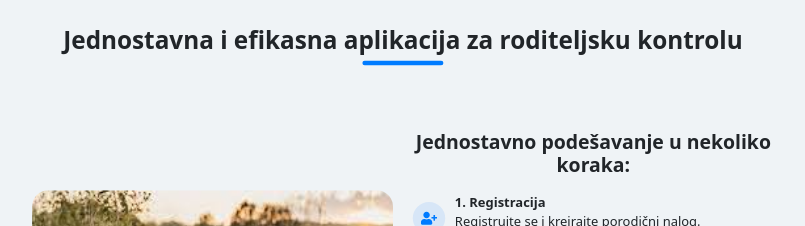
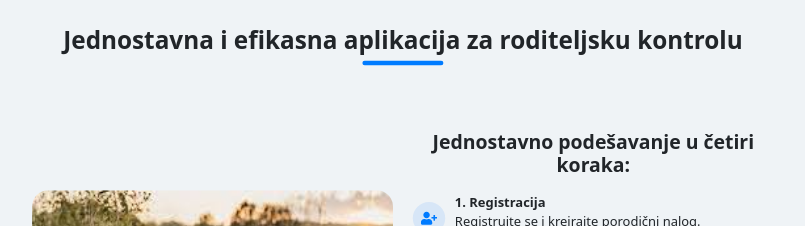
Before and after one commit to mantonic002/kliksigurnost-front, a React (Vite) app: page / in a window 1280 px wide. Shown: the part 1580-1806 px from the top of the page, without its empty margins (237-1042 px from the left). Built offline with nearby package versions, Linux system fonts and the light colour scheme.

Commit message:
cetiri_umjesto_nekoliko

```diff
--- a/src/components/logged-out/madeeasy/MadeEasy.tsx
+++ b/src/components/logged-out/madeeasy/MadeEasy.tsx
@@ -53,7 +53,7 @@ const MadeEasy = () => {
           <Col lg={6} className="text-center text-lg-start">
             <div className="made-text">
       <h3 className="section-subtitle text-center">
-        Jednostavno podešavanje u nekoliko koraka:
+        Jednostavno podešavanje u četiri koraka:
       </h3>
       <ul className="setup-list">
         {steps.map((step, index) => (
```
